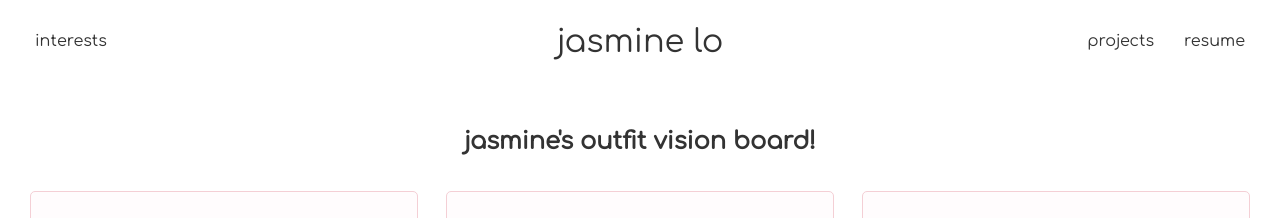
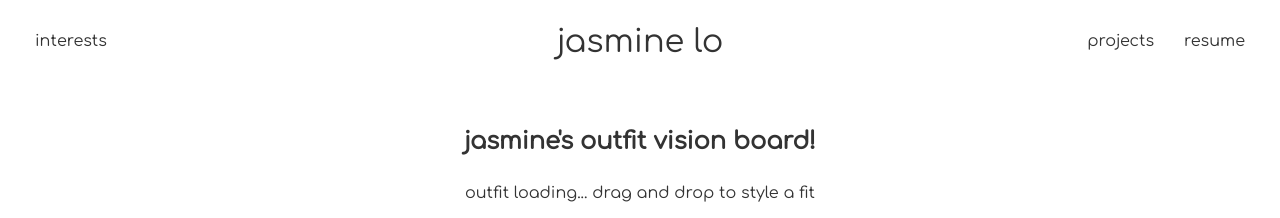
Before and after one commit to jasminelo2020/jasmine-lo, a plain HTML site: page pages/fashion.html in a window 1280 px wide. Shown: the top 218 px of the page. Drawn offline with Linux system fonts and the light colour scheme.

Commit message:
add instructions for fashion page

```diff
--- a/pages/fashion.html
+++ b/pages/fashion.html
@@ -40,6 +40,7 @@
     <main>
         <section id="fashion">
             <h2>jasmine's outfit vision board!</h2>
+            <p>outfit loading... drag and drop to style a fit</p>
         </section>
 
         <div class="vision-board">
```
